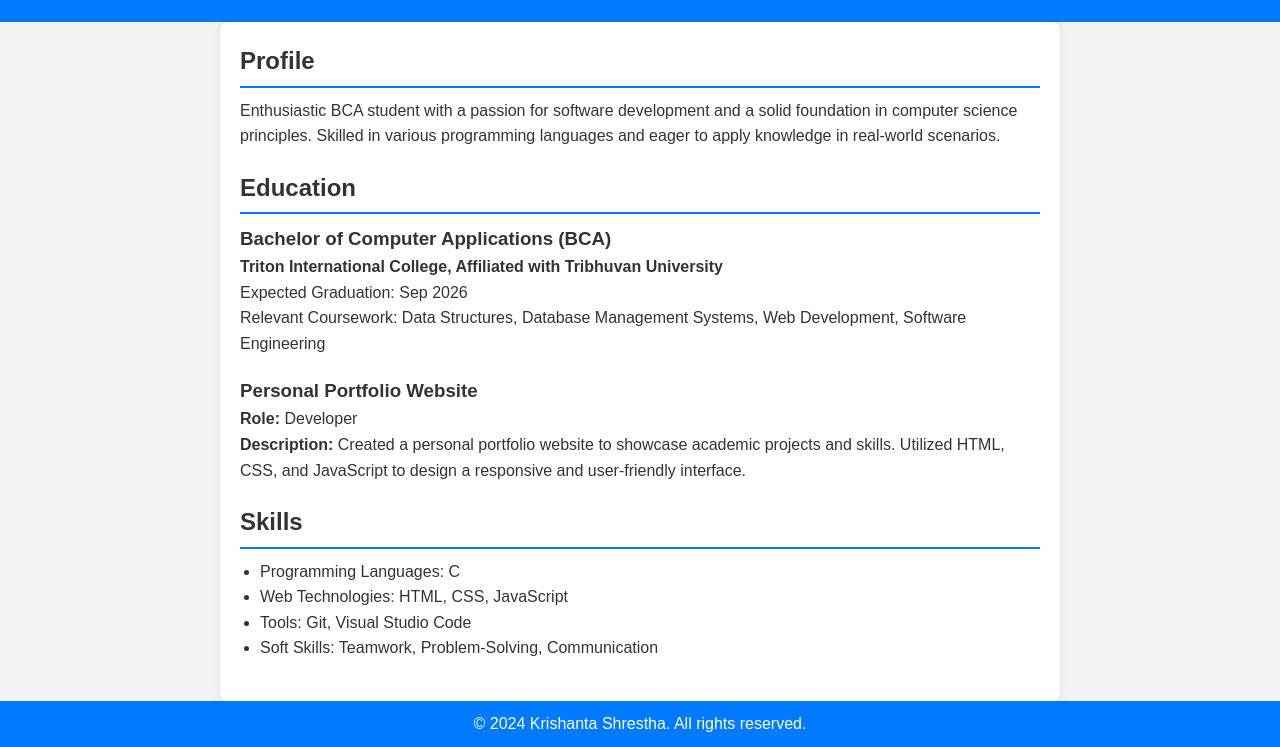
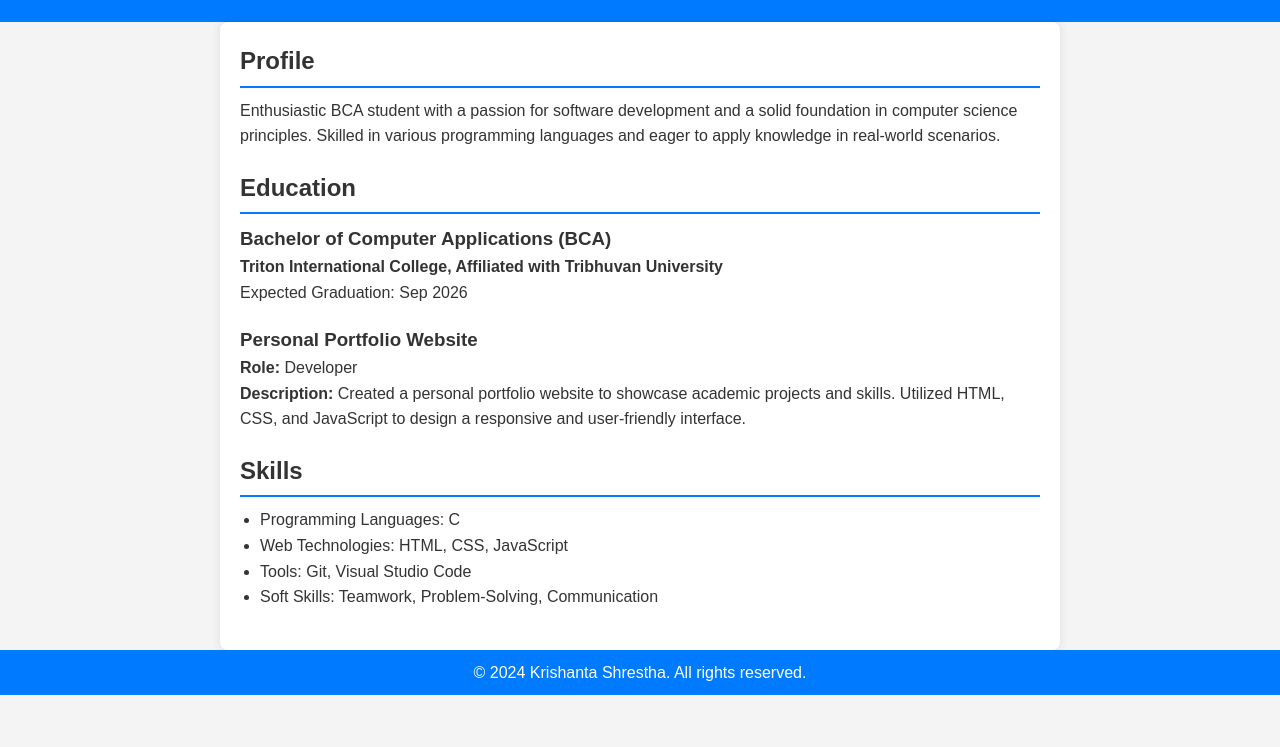
Before and after one commit to Krishanta63/Assignment2, a plain HTML site: page flex box/Assignment 3/C.V style 1/index.html in a window 1280 px wide. Shown: the part 148-895 px from the top of the page. After the commit the page ends 843 px from the top, so only its background shows below. Drawn offline with Linux system fonts and the light colour scheme.

Commit message:
add assignment 3 and 4

```diff
--- a/flex box/Assignment 3/C.V style 1/index.html
+++ b/flex box/Assignment 3/C.V style 1/index.html
@@ -23,7 +23,6 @@
                 <h3>Bachelor of Computer Applications (BCA)</h3>
                 <h4>Triton International College, Affiliated with Tribhuvan University</h4>
                 <p>Expected Graduation: Sep 2026</p>
-                <p>Relevant Coursework: Data Structures, Database Management Systems, Web Development, Software Engineering</p>
             </div>
         </section>
         <section class="projects">
```
